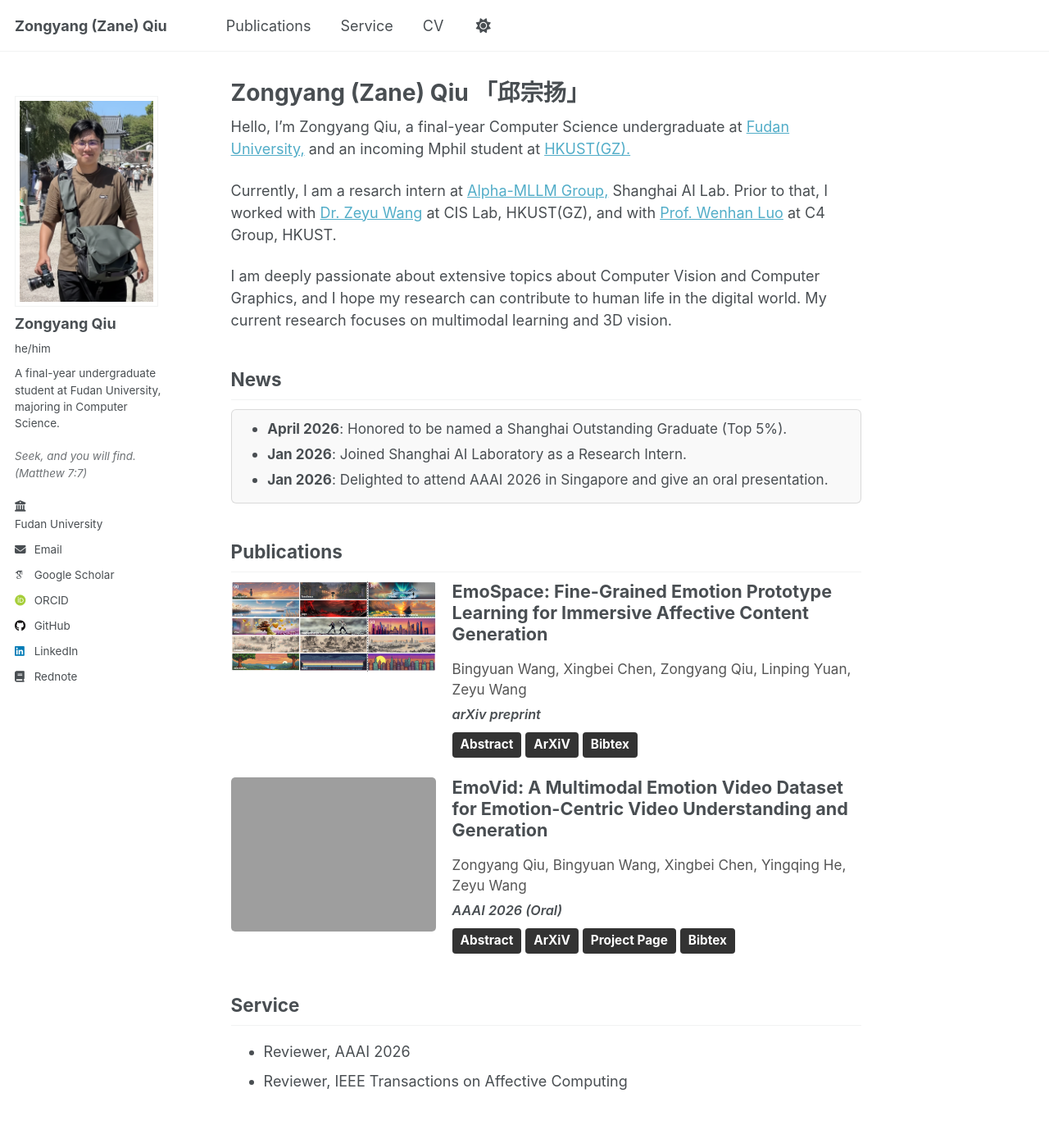
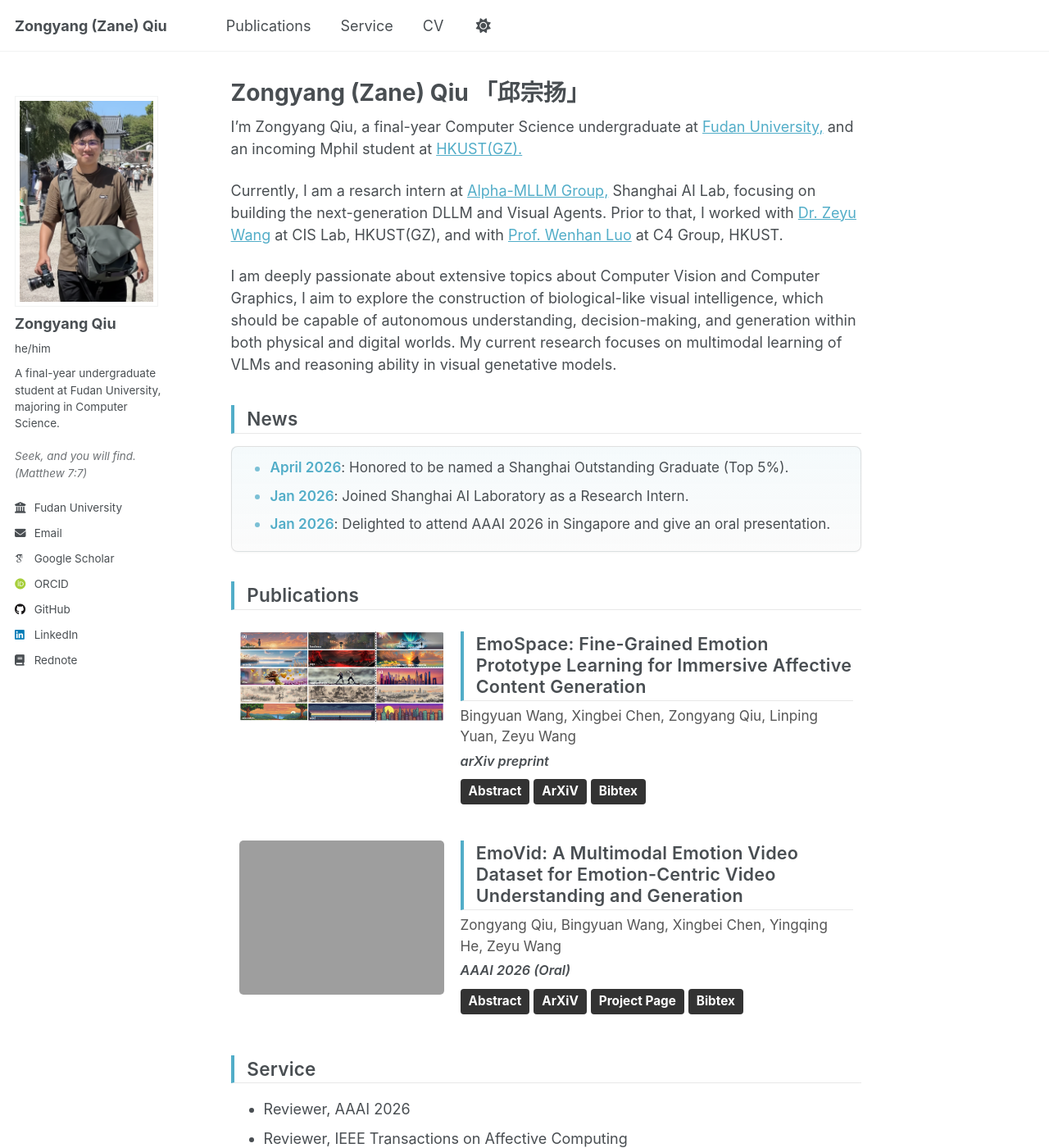
Before and after one commit to Zane-ZYQiu/Zane-ZYQiu.github.io, a Jekyll site: the page built from _pages/about.md, in a window 1280 px wide and 1400 px high. Shown: the whole window at 82% size. Built offline with Jekyll 4.4.1, drawn with Linux system fonts in a browser that asks for light colours; some web fonts are replaced; part of the change alters nothing that is shown.

Commit message:
polish homepage styling and fix sidebar layout
- support employer_url so Fudan icon + name stay on one line
- add sidebar padding-bottom so last link is not clipped
- style section headings with accent bar, polish News box, add hover lift to publication cards
- update bio text

Co-Authored-By: Claude Opus 4.7 (1M context) <noreply@anthropic.com>

```diff
--- a/_config.yml
+++ b/_config.yml
@@ -29,7 +29,8 @@ author:
   bio              : "A final-year undergraduate student at Fudan University, majoring in Computer Science."
   motto            : "Seek, and you will find. (Matthew 7:7)"
   location         :
-  employer         : '<a href="https://www.fudan.edu.cn/en/">Fudan University</a>'
+  employer         : "Fudan University"
+  employer_url     : "https://www.fudan.edu.cn/en/"
   uri              : "zane-zyqiu.github.io"
   email            : "zane.zy.qiu@gmail.com"
 
--- a/_includes/author-profile.html
+++ b/_includes/author-profile.html
@@ -31,8 +31,14 @@
                               aria-hidden="true"></i>{{ author.location }}</li>
                   {% endif %}
                   {% if author.employer %}
-                  <li class="author__desktop"><i class="fas fa-fw fa-building-columns icon-pad-right"
-                              aria-hidden="true"></i>{{ author.employer }}</li>
+                  <li class="author__desktop">
+                    {% if author.employer_url %}
+                    <a href="{{ author.employer_url }}"><i class="fas fa-fw fa-building-columns icon-pad-right"
+                              aria-hidden="true"></i>{{ author.employer }}</a>
+                    {% else %}
+                    <i class="fas fa-fw fa-building-columns icon-pad-right" aria-hidden="true"></i>{{ author.employer }}
+                    {% endif %}
+                  </li>
                   {% endif %}
                   {% if author.email %}
                   <li><a href="mailto:{{ author.email }}"><i class="fas fa-fw fa-envelope icon-pad-right"
--- a/_pages/about.md
+++ b/_pages/about.md
@@ -7,11 +7,11 @@ redirect_from:
   - /about.html
 ---
 
-Hello, I'm Zongyang Qiu, a final-year Computer Science undergraduate at [Fudan University,](https://www.fudan.edu.cn/en) and an incoming Mphil student at [HKUST(GZ).](https://www.hkust-gz.edu.cn)
+I'm Zongyang Qiu, a final-year Computer Science undergraduate at [Fudan University,](https://www.fudan.edu.cn/en) and an incoming Mphil student at [HKUST(GZ).](https://www.hkust-gz.edu.cn)
 
-Currently, I am a resarch intern at [Alpha-MLLM Group,](https://github.com/Alpha-VLLM) Shanghai AI Lab. Prior to that, I worked with [Dr. Zeyu Wang](https://cislab.hkust-gz.edu.cn/members/zeyu-wang) at CIS Lab, HKUST(GZ), and with [Prof. Wenhan Luo](https://whluo.github.io) at C4 Group, HKUST.
+Currently, I am a resarch intern at [Alpha-MLLM Group,](https://github.com/Alpha-VLLM) Shanghai AI Lab, focusing on building the next-generation DLLM and Visual Agents. Prior to that, I worked with [Dr. Zeyu Wang](https://cislab.hkust-gz.edu.cn/members/zeyu-wang) at CIS Lab, HKUST(GZ), and with [Prof. Wenhan Luo](https://whluo.github.io) at C4 Group, HKUST.
 
-I am deeply passionate about extensive topics about Computer Vision and Computer Graphics, and I hope my research can contribute to human life in the digital world. My current research focuses on multimodal learning and 3D vision.
+I am deeply passionate about extensive topics about Computer Vision and Computer Graphics, I aim to explore the construction of biological-like visual intelligence, which should be capable of autonomous understanding, decision-making, and generation within both physical and digital worlds. My current research focuses on multimodal learning of VLMs and reasoning ability in visual genetative models.
 
 ## News
 
@@ -24,30 +24,80 @@ I am deeply passionate about extensive topics about Computer Vision and Computer
 </div>
 
 <style>
+/* --- Section headings (## News / Publications / Service) --- */
+#main .page__content h2 {
+  position: relative;
+  padding: 0.15em 0 0.15em 0.7em;
+  margin-top: 1.6em;
+  margin-bottom: 0.7em;
+  font-weight: 600;
+  letter-spacing: 0.01em;
+  border-left: 4px solid var(--global-link-color);
+  border-bottom: 1px solid rgba(128, 128, 128, 0.18);
+}
+
+/* --- News box --- */
 .news-box {
-  max-height: 180px;
+  max-height: 200px;
   overflow-y: auto;
-  padding: 10px 18px 10px 22px;
+  padding: 12px 18px 12px 22px;
   margin-bottom: 1.5em;
-  border: 1px solid rgba(128, 128, 128, 0.25);
-  border-radius: 6px;
-  background: rgba(128, 128, 128, 0.05);
+  border: 1px solid rgba(128, 128, 128, 0.22);
+  border-radius: 8px;
+  background: linear-gradient(
+    180deg,
+    rgba(82, 173, 200, 0.06) 0%,
+    rgba(128, 128, 128, 0.03) 100%
+  );
+  box-shadow: 0 1px 3px rgba(0, 0, 0, 0.04);
 }
 .news-box ul {
   margin: 0;
   padding-left: 1.2em;
+  list-style: none;
 }
 .news-box li {
-  margin-bottom: 0.3em;
+  position: relative;
+  margin-bottom: 0.45em;
+  padding-left: 0.2em;
   font-size: 0.95em;
-  line-height: 1.5;
+  line-height: 1.55;
 }
-.news-box::-webkit-scrollbar {
+.news-box li::before {
+  content: "";
+  position: absolute;
+  left: -0.9em;
+  top: 0.65em;
   width: 6px;
+  height: 6px;
+  border-radius: 50%;
+  background: var(--global-link-color);
+  opacity: 0.75;
 }
+.news-box li strong {
+  color: var(--global-link-color);
+  font-weight: 600;
+}
+.news-box::-webkit-scrollbar { width: 6px; }
 .news-box::-webkit-scrollbar-thumb {
   background: rgba(128, 128, 128, 0.4);
   border-radius: 3px;
+}
+
+/* --- Publication cards --- */
+.archive__item {
+  padding: 10px;
+  border-radius: 8px;
+  transition: transform 0.18s ease, box-shadow 0.18s ease,
+    background-color 0.18s ease;
+}
+.archive__item:hover {
+  transform: translateY(-2px);
+  background-color: rgba(82, 173, 200, 0.05);
+  box-shadow: 0 4px 14px rgba(0, 0, 0, 0.08);
+}
+.archive__item-title a:hover {
+  color: var(--global-link-color) !important;
 }
 </style>
 
--- a/_sass/layout/_sidebar.scss
+++ b/_sass/layout/_sidebar.scss
@@ -20,8 +20,11 @@
   @media screen and (min-width: $sidebar-screen-min-width) {
     height: 100vh;
     overflow-y: auto; // Add scrollbar if the sidebar is too long
+    overscroll-behavior: contain;
     position: fixed;
     padding-top: $masthead-height;
+    padding-bottom: 2em; // Breathing room so the last icon isn't clipped at the viewport bottom
+    box-sizing: border-box;
   }
 
   @include breakpoint($large) {
```
